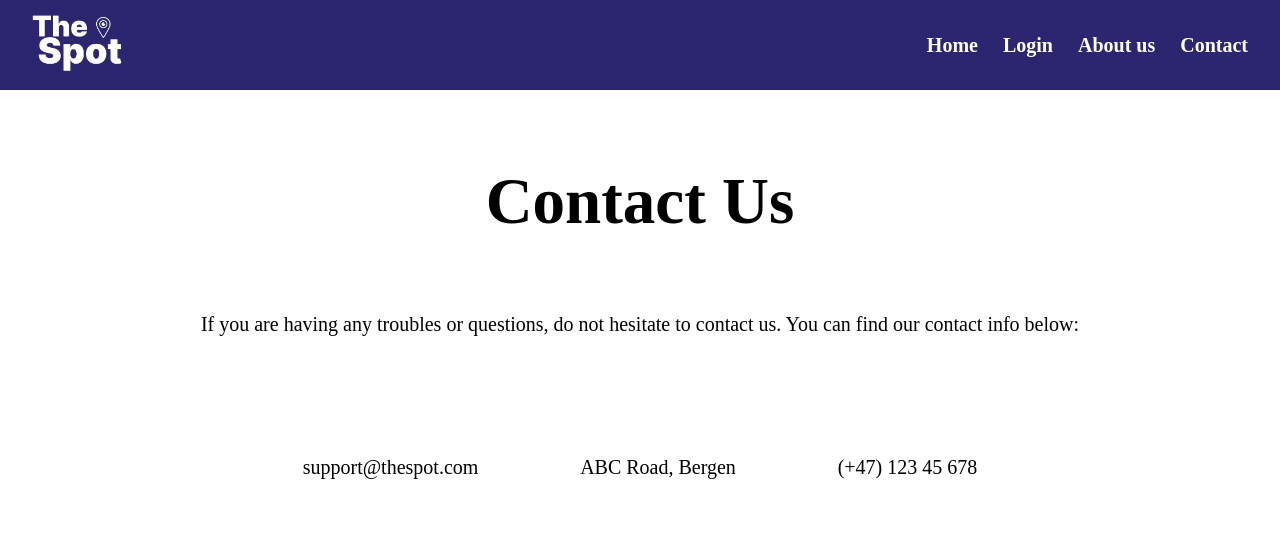
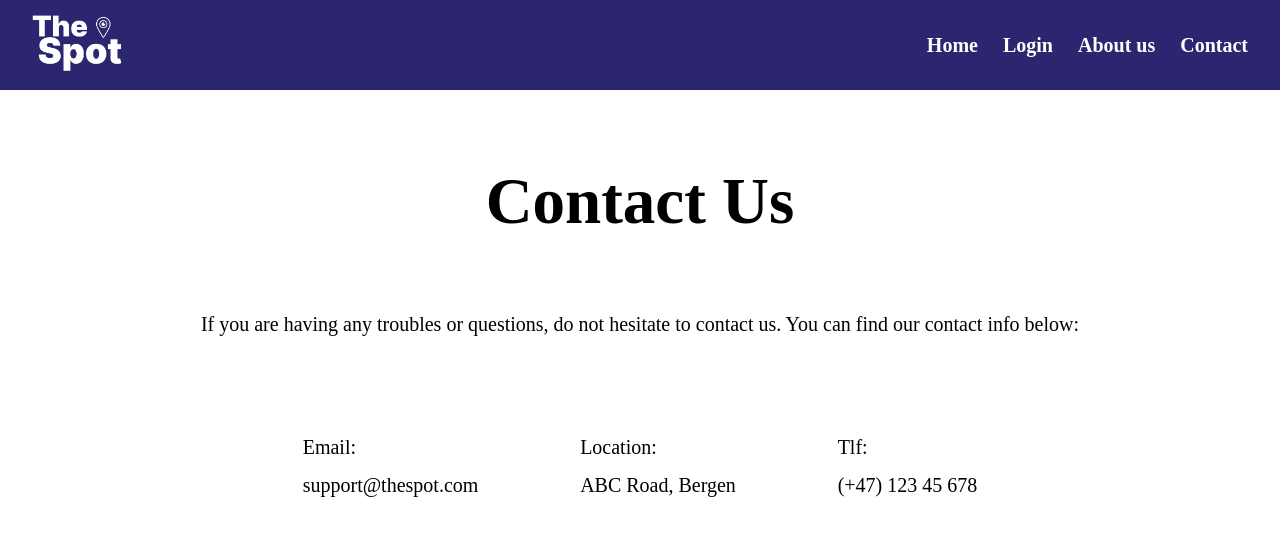
Before and after one commit to werivik/Agency2, a React (Vite) app: page /contact in a window 1280 px wide. Shown: the top 536 px of the page. Built offline with nearby package versions, Linux system fonts and the light colour scheme.

Commit message:
basic contact page styling

```diff
--- a/src/pages/Contact/Contact.jsx
+++ b/src/pages/Contact/Contact.jsx
@@ -13,9 +13,18 @@ function Contact() {
         <div className={styles.contactContent}>
           <p>If you are having any troubles or questions, do not hesitate to contact us. You can find our contact info below:</p>
           <div className={styles.ContactInfo}>
-            <p>support@thespot.com</p>
-            <p>ABC Road, Bergen</p>
-            <p>(+47) 123 45 678</p>
+            <div>
+              <p>Email:</p>
+              <p>support@thespot.com</p>
+            </div>
+            <div>
+              <p>Location:</p>
+              <p>ABC Road, Bergen</p>
+            </div>
+            <div>
+              <p>Tlf:</p>
+              <p>(+47) 123 45 678</p>
+            </div>
           </div>
         </div>
       </div>
--- a/src/pages/Contact/Contact.module.css
+++ b/src/pages/Contact/Contact.module.css
@@ -30,6 +30,18 @@
 
 .ContactInfo {
     display: flex;
+    flex-direction: row;
     width: 100%;
     justify-content: space-evenly;
 }
+
+.ContactInfo div p {
+    margin: 0;
+    padding: 0;
+}
+
+.ContactInfo div {
+    display: flex;
+    flex-direction: column;
+    gap: 15px;
+}
```
